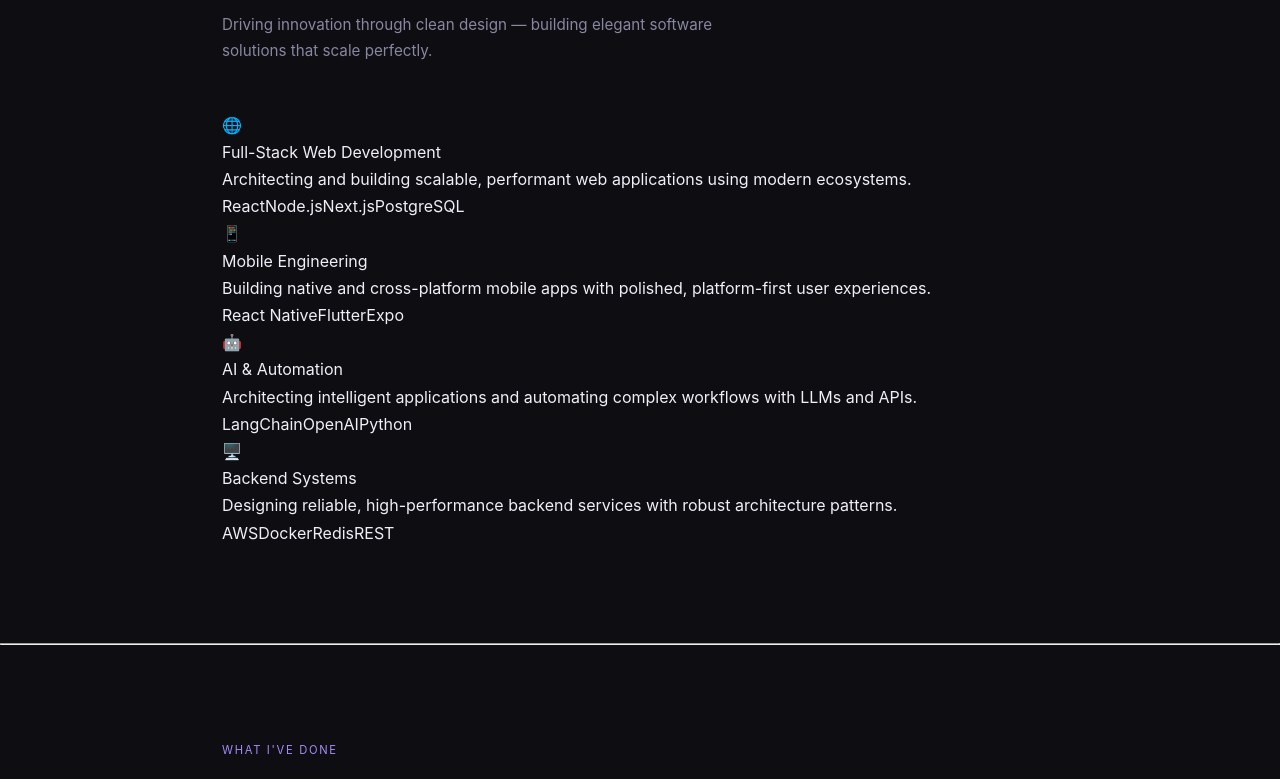
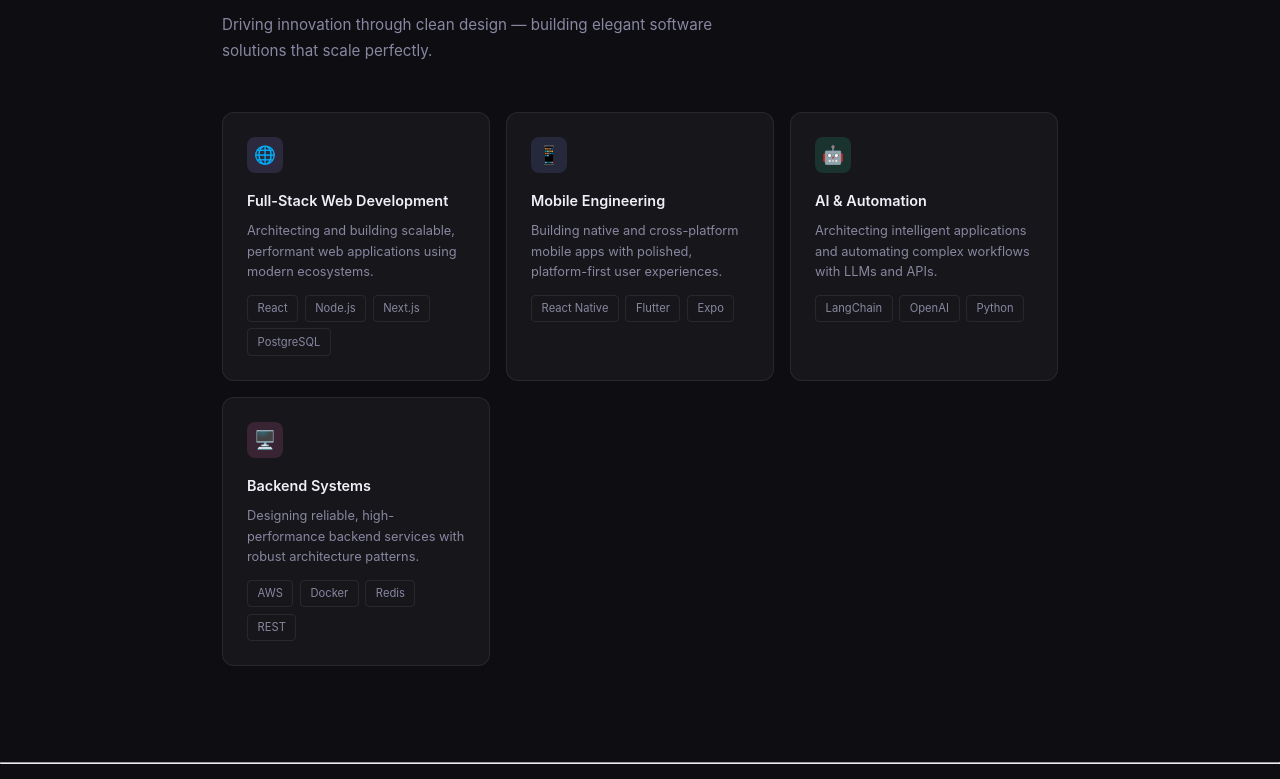
Before and after one commit to Rod7678/Rohit-s_portfolio, a React (Vite) app: page / in a window 1280 px wide. Shown: the part 977-1756 px from the top of the page. Built offline with nearby package versions, Linux system fonts and the light colour scheme.

Commit message:
add ExpertiseSection component and associated CSS for styling

```diff
--- a/src/components/ExpertiseSection/ExpertiseSection.jsx
+++ b/src/components/ExpertiseSection/ExpertiseSection.jsx
@@ -1,3 +1,4 @@
+import "./expertisesection.css";
 const ExpertiseSection = () => {
   return (
     <section id="expertise">
--- /dev/null
+++ b/src/components/ExpertiseSection/expertisesection.css
@@ -0,0 +1,70 @@
+.expertise-grid {
+  display: grid;
+  grid-template-columns: repeat(auto-fit, minmax(200px, 1fr));
+  gap: 1rem;
+}
+
+.expertise-card {
+  background: var(--card-bg);
+  border: 1px solid var(--border);
+  border-radius: 12px;
+  padding: 1.5rem;
+  transition:
+    border-color 0.2s,
+    transform 0.2s;
+}
+.expertise-card:hover {
+  border-color: rgba(167, 139, 250, 0.3);
+  transform: translateY(-2px);
+}
+
+.expertise-icon {
+  width: 36px;
+  height: 36px;
+  border-radius: 8px;
+  margin-bottom: 1rem;
+  display: flex;
+  align-items: center;
+  justify-content: center;
+  font-size: 1.1rem;
+}
+
+.icon-purple {
+  background: rgba(167, 139, 250, 0.15);
+}
+.icon-blue {
+  background: rgba(129, 140, 248, 0.15);
+}
+.icon-green {
+  background: rgba(52, 211, 153, 0.15);
+}
+.icon-pink {
+  background: rgba(244, 114, 182, 0.15);
+}
+
+.expertise-title {
+  font-size: 0.9rem;
+  font-weight: 600;
+  margin-bottom: 0.5rem;
+  color: var(--text);
+}
+
+.expertise-desc {
+  font-size: 0.8rem;
+  color: var(--muted);
+  line-height: 1.6;
+}
+
+.tag-row {
+  display: flex;
+  flex-wrap: wrap;
+  gap: 0.4rem;
+  margin-top: 0.75rem;
+}
+.tag {
+  font-size: 0.7rem;
+  padding: 0.2rem 0.6rem;
+  border-radius: 4px;
+  border: 1px solid var(--border);
+  color: var(--muted);
+}
```
